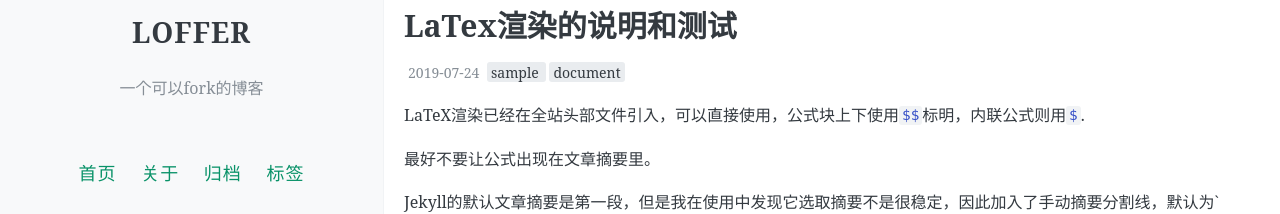
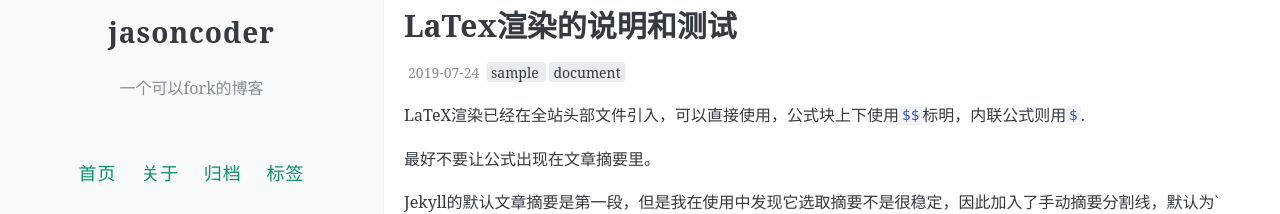
Before and after one commit to littlewhite152/littlewhite152.github.io, a Jekyll site: the page built from index.html, in a window 1280 px wide. Shown: the part 290-504 px from the top of the page. Built offline with Jekyll 4.4.1, drawn with Linux system fonts in a browser that asks for light colours; the list of posts is cut into pages by our own code; comment, search, counter and statistics services are not loaded.

Commit message:
Update _config.yml

```diff
--- a/_config.yml
+++ b/_config.yml
@@ -7,7 +7,7 @@
 # 井号后面的文字是说明文档，不会被程序读取。
 
 # 描述/签名
-name: LOFFER
+name: jasoncoder
 description: 一个可以fork的博客
 
 # 输入你的网站域名（如果你没有添加自己的域名，而是直接用GitHub pages分配的域名的话可以省略）
```
